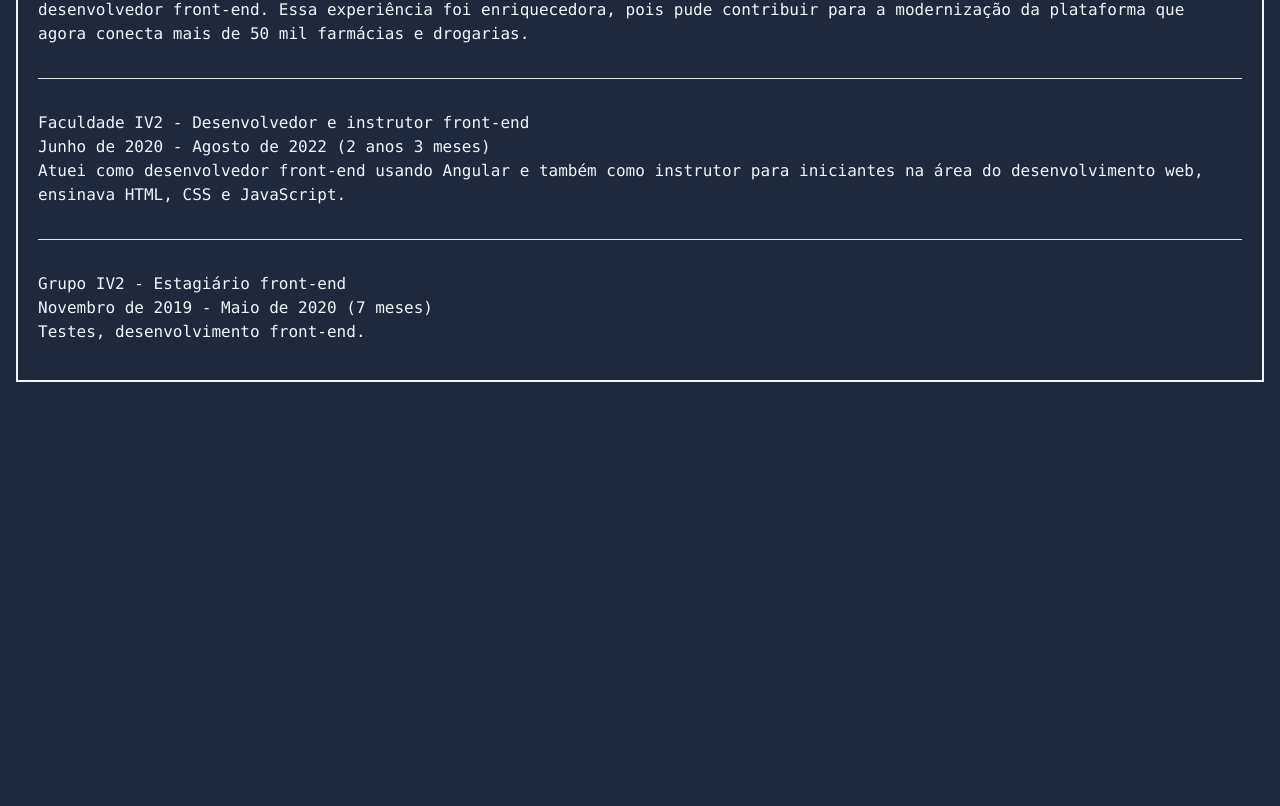
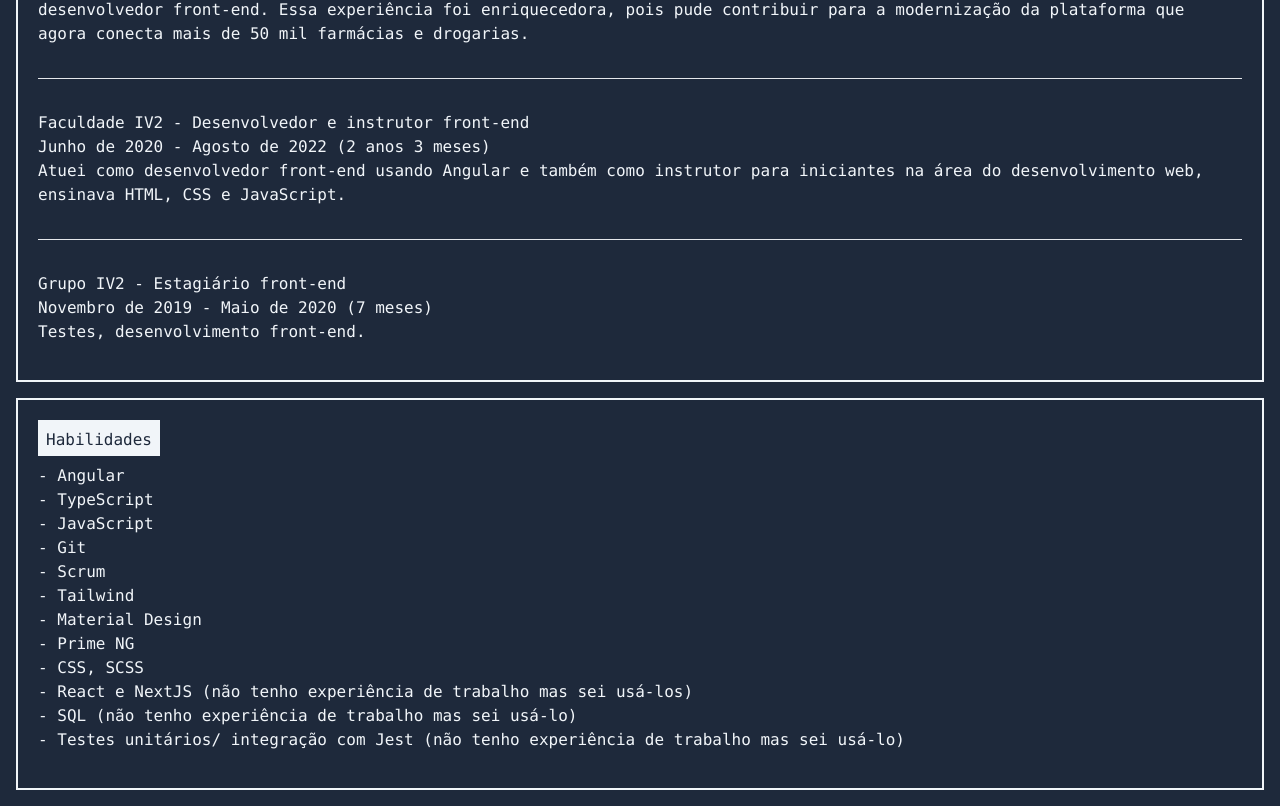
Before and after one commit to ffavareto/lucasfavareto, a Next.js app: page /curriculum in a window 1280 px wide. Shown: the part 732-1538 px from the top of the page. Before the commit the page ends 1130 px from the top, so only its background shows below. Built offline with nearby package versions, Linux system fonts and the light colour scheme.

Commit message:
seção de habilidades no currículo

```diff
--- a/src/app/curriculum/page.js
+++ b/src/app/curriculum/page.js
@@ -86,6 +86,32 @@ export default function Curriculum() {
               </div>
             </div>
           </div>
+
+          <div className="border-2 border-slate-100 p-5 font-mono flex flex-col gap-2 mt-4 text-slate-100">
+            <Title>Habilidades</Title>
+            <div className="flex flex-col gap-4 text-xs md:text-base">
+              <div className="mb-4">
+                <p>- Angular</p>
+                <p>- TypeScript</p>
+                <p>- JavaScript</p>
+                <p>- Git</p>
+                <p>- Scrum</p>
+                <p>- Tailwind</p>
+                <p>- Material Design</p>
+                <p>- Prime NG</p>
+                <p>- CSS, SCSS</p>
+                <p>
+                  - React e NextJS (não tenho experiência de trabalho mas sei
+                  usá-los)
+                </p>
+                <p>- SQL (não tenho experiência de trabalho mas sei usá-lo)</p>
+                <p>
+                  - Testes unitários/ integração com Jest (não tenho experiência
+                  de trabalho mas sei usá-lo)
+                </p>
+              </div>
+            </div>
+          </div>
         </div>
       </div>
     </>
```
